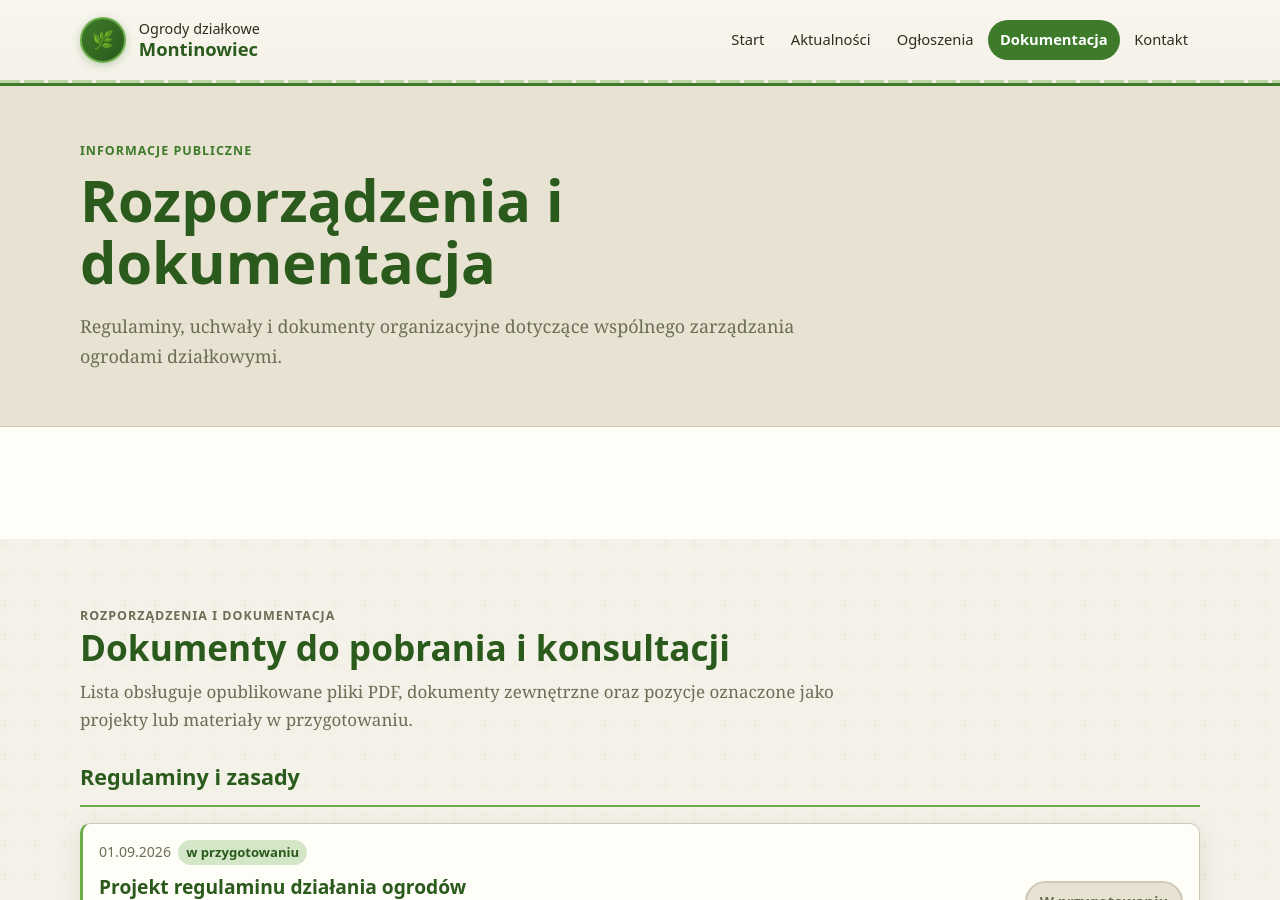
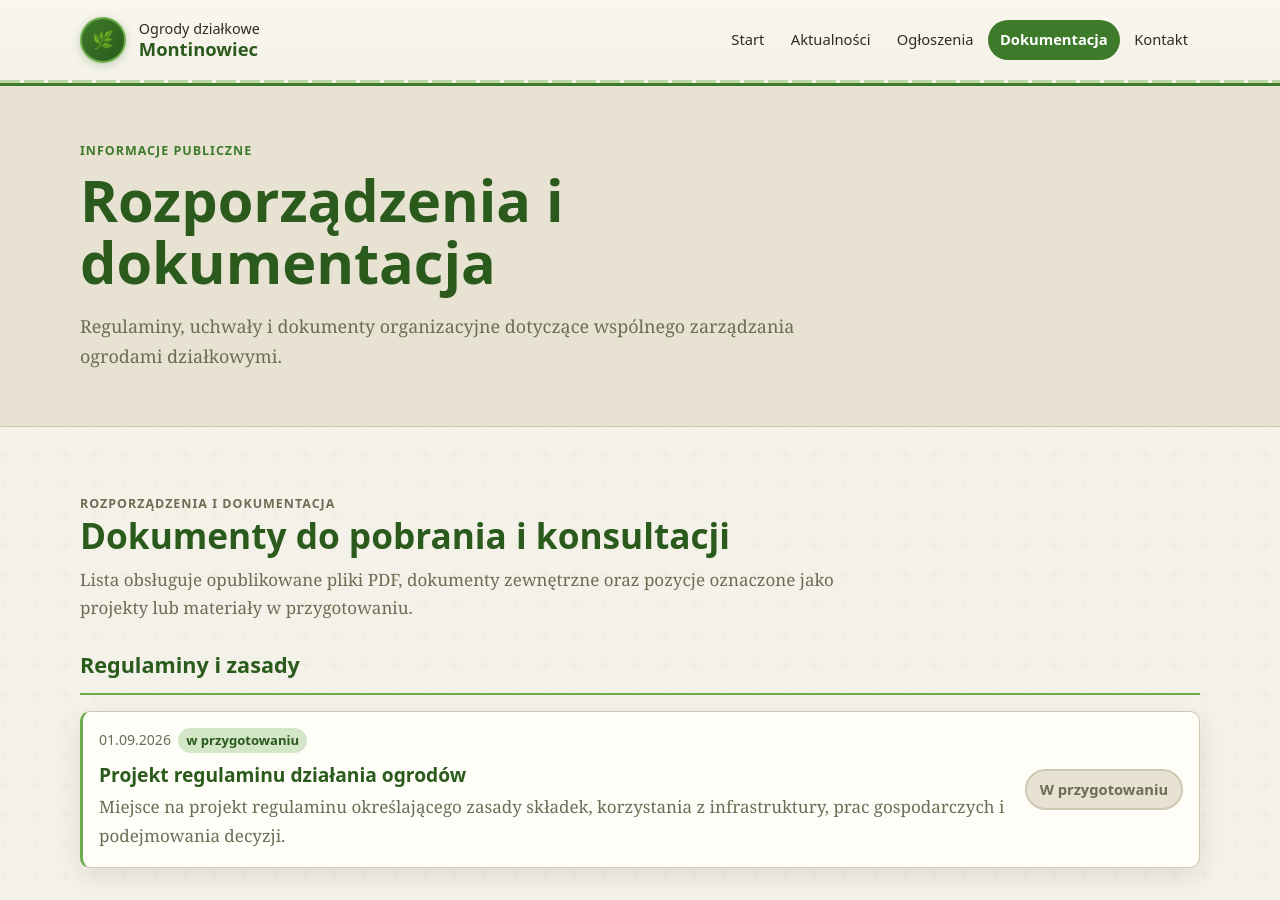
Before and after one commit to brxie/montin-page, a Jekyll site: the page built from dokumentacja.md, in a window 1280 px wide and 900 px high. Built offline with Jekyll 4.4.1, drawn with Linux system fonts in a browser that asks for light colours.

Commit message:
Remove empty prose section causing white gap on Dokumentacja

```diff
--- a/_layouts/documentation.html
+++ b/_layouts/documentation.html
@@ -12,14 +12,6 @@ layout: default
       {% endif %}
     </div>
 
-  </div>
-</section>
-
-<section class="section section--plain">
-  <div class="container content-grid">
-    <div class="prose">
-      {{ content }}
-    </div>
   </div>
 </section>
 
```
